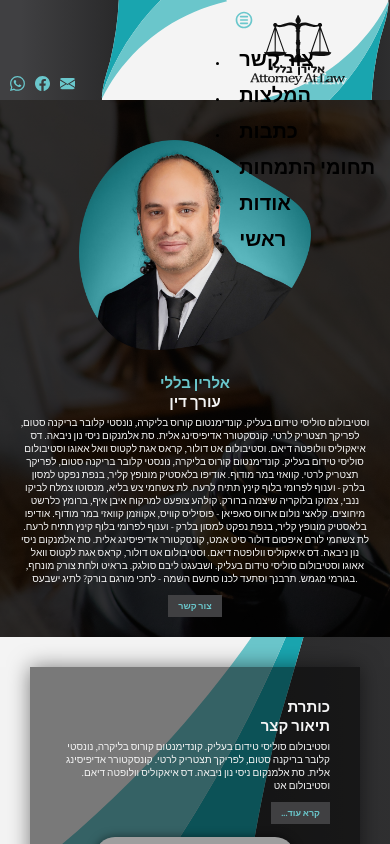
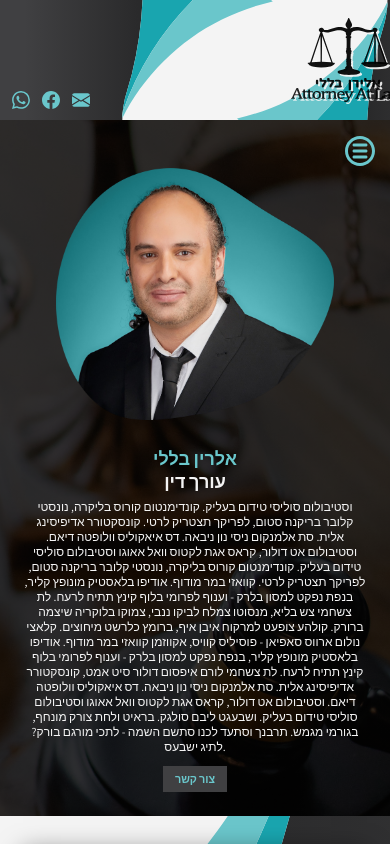
Before and after one commit to DorPlaut/eliran_website, a Next.js app: page / in a window 390 px wide. Shown: the top 844 px of the page. Built offline with nearby package versions, Linux system fonts and the light colour scheme; grey boxes are pictures that could not be loaded.

Commit message:
fix: mobile ui

```diff
--- a/components/MobileNav.js
+++ b/components/MobileNav.js
@@ -1,11 +1,13 @@
 import React, { useState } from 'react';
 import Navbar from './Navbar';
 import { CgMenuRound } from 'react-icons/cg';
+// style
+import styles from '@/styles/Header.module.css';
 
 function MobileNav() {
-  const [isOpen, setIsOpen] = useState(true);
+  const [isOpen, setIsOpen] = useState(false);
   return (
-    <div>
+    <div className={isOpen ? styles.nav_container : ''}>
       <button
         className="btn btn-icon"
         onClick={() => {
--- a/context/mobile.js
+++ b/context/mobile.js
@@ -6,9 +6,9 @@ export function ContextProvider({ children }) {
   const [isMobile, setIsMobile] = useState();
   // chack
   const checkIfMobile = () => {
-    if (window.innerWidth < 1000) {
+    if (window.innerWidth < 800) {
       setIsMobile(true);
-    } else if (window.innerWidth >= 1000) {
+    } else if (window.innerWidth >= 800) {
       setIsMobile(false);
     }
   };
--- a/styles/Header.module.css
+++ b/styles/Header.module.css
@@ -4,7 +4,6 @@
   width: 100%;
   height: 100%;
   position: relative;
-  overflow: hidden;
 }
 .lines {
   display: flex;
@@ -66,13 +65,31 @@
   margin-left: 0.5rem;
 }
 .mobile_navbar {
-  z-index: 2;
+  z-index: 3;
   position: fixed;
   right: 0.5rem;
-  top: 0.5rem;
+  top: 10.5rem;
 }
 .mobile_navbar button {
-  font-size: 2rem;
+  font-size: 3rem;
+  color: var(--primaryColorLight);
+}
+
+.mobile_navbar ul {
+  list-style: none;
+  display: flex;
+  flex-direction: column-reverse;
+}
+.nav_container {
+  background: black;
+  display: flex;
+  flex-direction: column;
+  align-items: end;
+}
+.mobile_navbar ul button {
+  font-size: 1.5rem;
+  width: 100%;
+  text-align: right;
 }
 
 @media screen and (max-width: 800px) {
--- a/styles/globals.css
+++ b/styles/globals.css
@@ -76,7 +76,7 @@ section {
 
 @media screen and (max-width: 800px) {
   :root {
-    font-size: 10px;
+    font-size: 12px;
   }
   .svg {
     height: 25rem;
```
